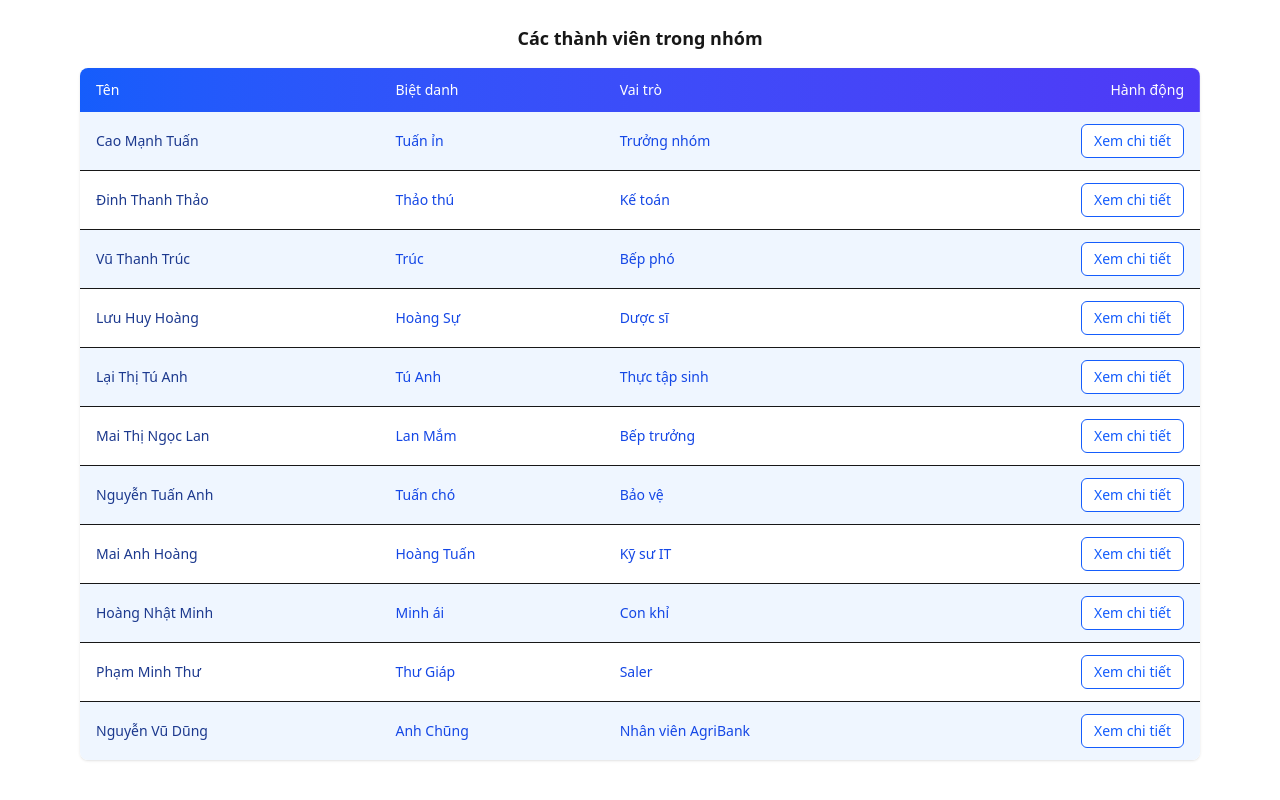
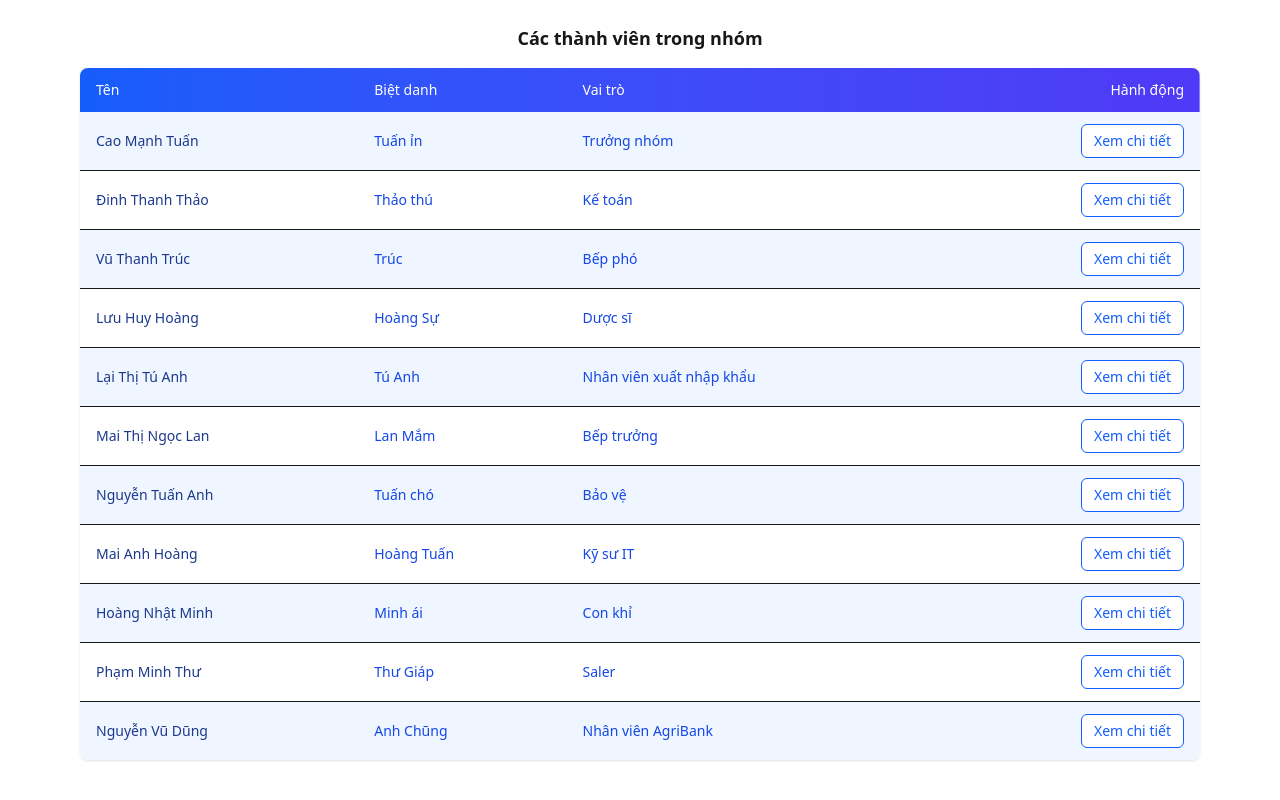
Before and after one commit to hoang-mai/phontravel-fe, a Next.js app: page / in a window 1280 px wide. Shown: the part 1181-1981 px from the top of the page. Built offline with nearby package versions, Linux system fonts and the light colour scheme.

Commit message:
Update role for Tú Anh and adjust participant counts in travel data

```diff
--- a/src/app/travel/page.tsx
+++ b/src/app/travel/page.tsx
@@ -1,6 +1,5 @@
 
 export default function TravelPage() {
-  // Fake trips data for demo / development
   const trips = [
     {
       id: 1,
@@ -18,7 +17,7 @@ export default function TravelPage() {
       location: "Hạ Long",
       image: "🏖️",
       excerpt: "Tắm biển, nướng hải sản và hát hò suốt đêm.",
-      participants: 10
+      participants: 11
     },
     {
       id: 3,
@@ -27,7 +26,7 @@ export default function TravelPage() {
       location: "Huế",
       image: "🏮",
       excerpt: "Đèn lồng, cà phê phố cổ và món ăn tuyệt vời.",
-      participants: 6
+      participants: 11
     },
     {
       id: 4,
@@ -36,7 +35,7 @@ export default function TravelPage() {
       location: "Đà Nẵng",
       image: "⛰️",
       excerpt: "Ngắm biển mây và thử thách đường đèo ấn tượng.",
-      participants: 10
+      participants: 11
     },
   ];
 
--- a/src/untils/constant.ts
+++ b/src/untils/constant.ts
@@ -4,7 +4,7 @@ export const members: Member[] = [
   { name: "Đinh Thanh Thảo", nickname: "Thảo thú", role: "Kế toán", gender: "female" },
   { name: "Vũ Thanh Trúc", nickname: "Trúc", role: "Bếp phó", gender: "female" },
   { name: "Lưu Huy Hoàng", nickname: "Hoàng Sự", role: "Dược sĩ", gender: "male" },
-  { name: "Lại Thị Tú Anh", nickname: "Tú Anh", role: "Thực tập sinh", gender: "female" },
+  { name: "Lại Thị Tú Anh", nickname: "Tú Anh", role: "Nhân viên xuất nhập khẩu", gender: "female" },
   { name: "Mai Thị Ngọc Lan", nickname: "Lan Mắm", role: "Bếp trưởng", gender: "female" },
   { name: "Nguyễn Tuấn Anh", nickname: "Tuấn chó", role: "Bảo vệ", gender: "male" },
   { name: "Mai Anh Hoàng", nickname: "Hoàng Tuấn", role: "Kỹ sư IT", gender: "male" },
```
